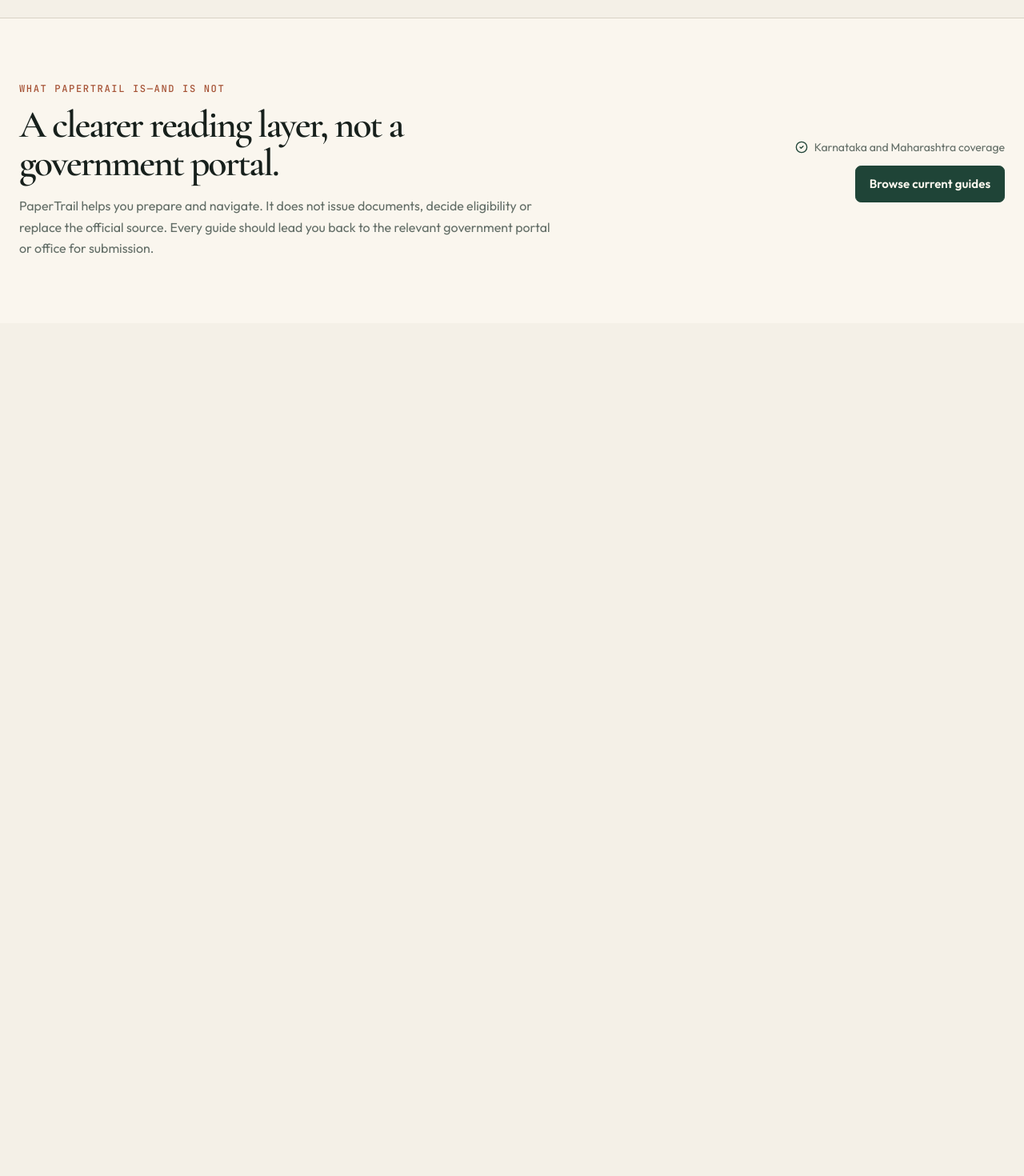
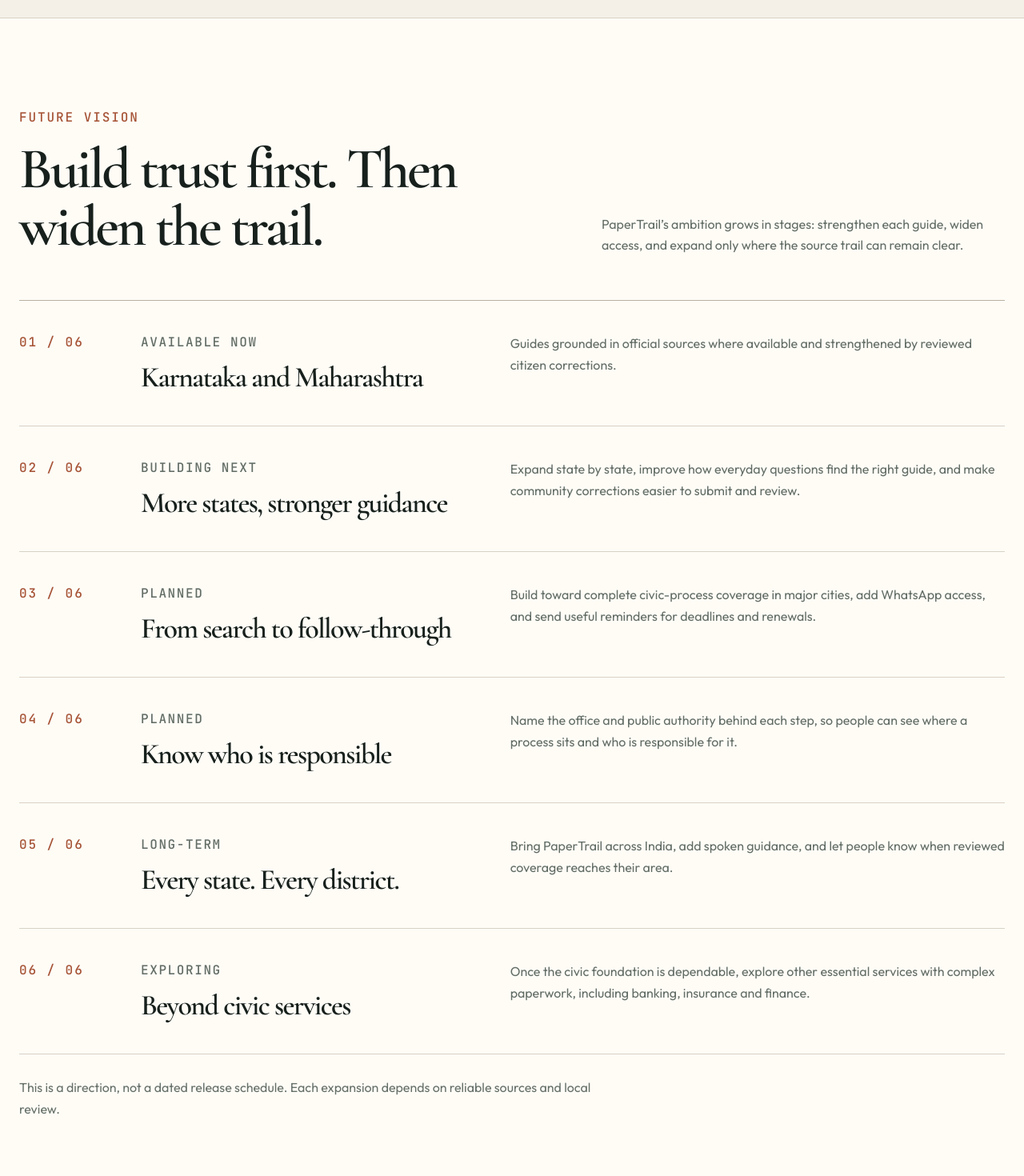
Before and after one commit to kryptonxD/PaperTrail, a React (Create React App) app in the folder frontend/: page /vision in a window 1280 px wide. Shown: the part 1820-3290 px from the top of the page at 80% size. Before the commit the page ends 2224 px from the top, so only its background shows below. Built offline with nearby package versions, Linux system fonts and the light colour scheme; no server answers.

Commit message:
feat(frontend): restore future vision roadmap

```diff
--- a/frontend/src/pages/Vision.js
+++ b/frontend/src/pages/Vision.js
@@ -28,6 +28,39 @@
     ["Verified", "The guide has been checked against an official source."],
     ["Partially verified", "Some details are sourced; the remaining points should be confirmed before submission."],
     ["Unverified", "The information is a starting point and has not yet passed the source review."],
+];
+
+const ROADMAP = [
+    {
+        label: "Available now",
+        title: "Karnataka and Maharashtra",
+        text: "Guides grounded in official sources where available and strengthened by reviewed citizen corrections.",
+    },
+    {
+        label: "Building next",
+        title: "More states, stronger guidance",
+        text: "Expand state by state, improve how everyday questions find the right guide, and make community corrections easier to submit and review.",
+    },
+    {
+        label: "Planned",
+        title: "From search to follow-through",
+        text: "Build toward complete civic-process coverage in major cities, add WhatsApp access, and send useful reminders for deadlines and renewals.",
+    },
+    {
+        label: "Planned",
+        title: "Know who is responsible",
+        text: "Name the office and public authority behind each step, so people can see where a process sits and who is responsible for it.",
+    },
+    {
+        label: "Long-term",
+        title: "Every state. Every district.",
+        text: "Bring PaperTrail across India, add spoken guidance, and let people know when reviewed coverage reaches their area.",
+    },
+    {
+        label: "Exploring",
+        title: "Beyond civic services",
+        text: "Once the civic foundation is dependable, explore other essential services with complex paperwork, including banking, insurance and finance.",
+    },
 ];
 
 export default function Vision() {
@@ -89,7 +122,43 @@
                     </dl>
                 </section>
 
-                <section className="border-t border-border-color bg-bg-elevated">
+                <section className="border-y border-border-color bg-bg-card" aria-labelledby="future-vision-title">
+                    <div className="page-wrap py-20 md:py-28">
+                        <div className="mb-14 grid gap-7 lg:grid-cols-[1fr_0.72fr] lg:items-end">
+                            <div>
+                                <p className="font-mono text-base font-medium uppercase leading-6 tracking-[0.12em] text-accent-copper">Future vision</p>
+                                <h2 id="future-vision-title" className="editorial-title mt-4 max-w-3xl text-5xl leading-[0.94] md:text-7xl">
+                                    Build trust first. Then widen the trail.
+                                </h2>
+                            </div>
+                            <p className="body-copy max-w-xl text-text-secondary lg:justify-self-end">
+                                PaperTrail’s ambition grows in stages: strengthen each guide, widen access, and expand only where the source trail can remain clear.
+                            </p>
+                        </div>
+
+                        <ol className="border-t border-border-strong">
+                            {ROADMAP.map(({ label, title, text }, index) => (
+                                <li
+                                    key={`${label}-${title}`}
+                                    className="grid gap-5 border-b border-border-color py-8 md:grid-cols-[7.5rem_minmax(0,0.82fr)_minmax(0,1.18fr)] md:gap-8 md:py-10"
+                                >
+                                    <span className="font-mono text-base font-medium leading-6 tracking-[0.12em] text-accent-copper">{String(index + 1).padStart(2, "0")} / 06</span>
+                                    <div>
+                                        <p className="font-mono text-base font-medium uppercase leading-6 tracking-[0.1em] text-text-secondary">{label}</p>
+                                        <h3 className="editorial-title mt-3 text-3xl leading-none md:text-4xl">{title}</h3>
+                                    </div>
+                                    <p className="body-copy max-w-2xl text-text-secondary">{text}</p>
+                                </li>
+                            ))}
+                        </ol>
+
+                        <p className="body-copy mt-7 max-w-3xl text-text-tertiary">
+                            This is a direction, not a dated release schedule. Each expansion depends on reliable sources and local review.
+                        </p>
+                    </div>
+                </section>
+
+                <section className="bg-bg-elevated">
                     <div className="page-wrap grid gap-10 py-16 md:grid-cols-[1fr_auto] md:items-center md:py-20">
                         <div className="max-w-2xl">
                             <p className="utility-label text-accent-copper">What PaperTrail is—and is not</p>
```
Also changed, not shown: 1 other file (tests, documents, lock files or other folders).
